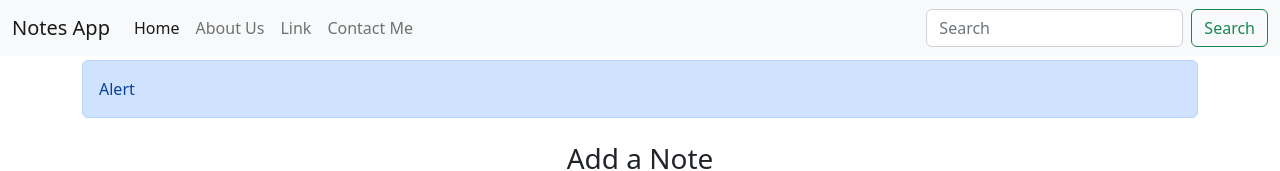
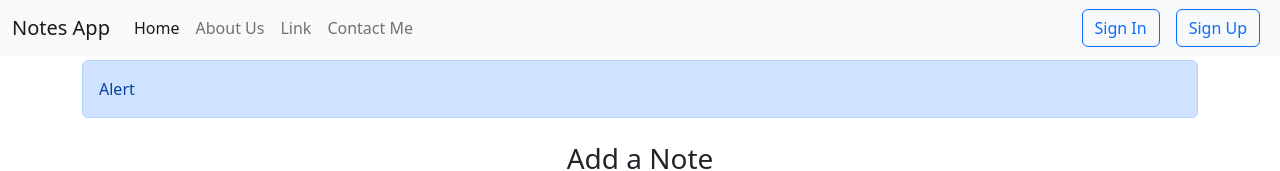
Before and after one commit to bharatsharma19/Notebook-App-Frontend, a React (Create React App) app: page / in a window 1280 px wide. Shown: the top 171 px of the page. Built offline with nearby package versions, Linux system fonts and the light colour scheme; no server answers.

Commit message:
Buttons Updated

```diff
--- a/src/components/Navbar.jsx
+++ b/src/components/Navbar.jsx
@@ -29,9 +29,9 @@
                             <a className="nav-link" href="https://www.linkedin.com/in/bharatsharma1909/" target="_blank" rel="noopener noreferrer">Contact Me</a>
                         </li>
                     </ul>
-                    <form className="d-flex" role="search">
-                        <input className="form-control me-2" type="search" placeholder="Search" aria-label="Search" />
-                        <button className="btn btn-outline-success" type="submit">Search</button>
+                    <form className="d-flex">
+                        <Link className="btn btn-outline-primary mx-2" to="/login" role="button">Sign In</Link>
+                        <Link className="btn btn-outline-primary mx-2" to="/signup" role="button">Sign Up</Link>
                     </form>
                 </div>
             </div>
```
